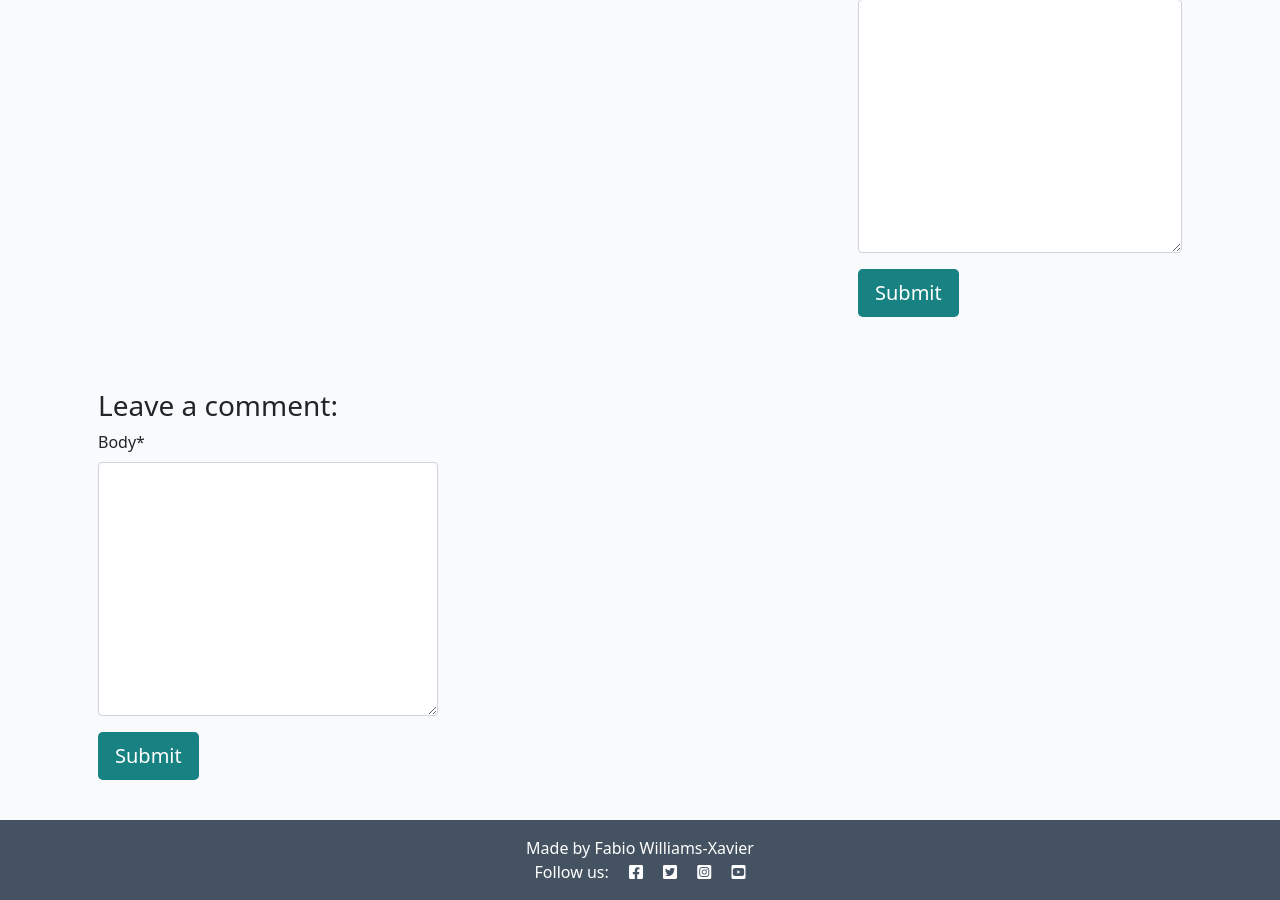
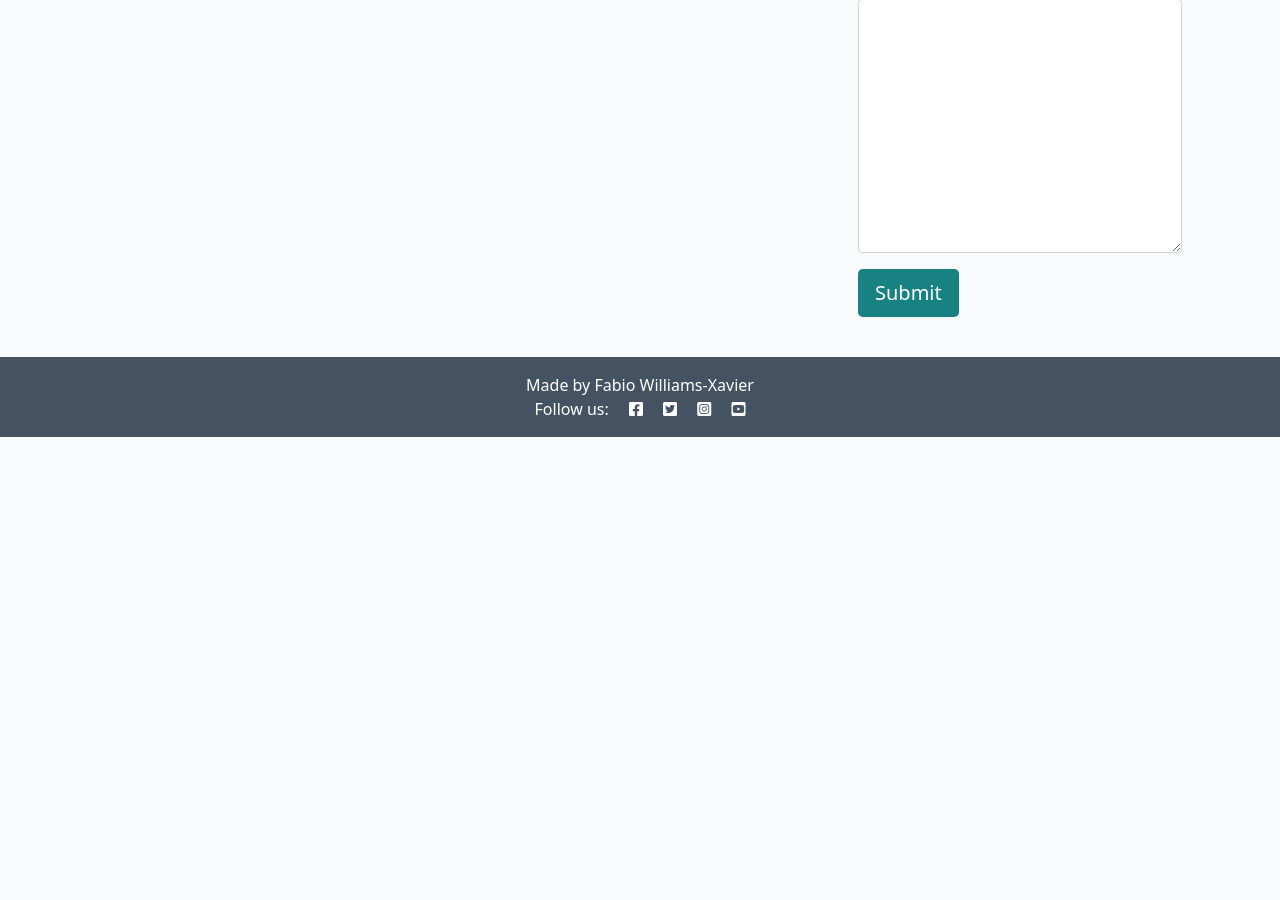
Before and after one commit to fabiowxavier/sandwich-lab, a Django app: template blog/templates/blog/post_detail.html in a window 1280 px wide. Shown: the part 690-1590 px from the top of the page. After the commit the page ends 1127 px from the top, so only its background shows below. Run offline with Django 4.2, Linux system fonts and the light colour scheme; the template is opened without the code that fills it: values that come from a table or form of the project are taken from there, others are empty; a user stored in the database is signed in; some libraries are stand-ins or nearby versions.

Commit message:
fix layout issue with comment section in post detail

```diff
--- a/blog/templates/blog/post_detail.html
+++ b/blog/templates/blog/post_detail.html
@@ -87,8 +87,10 @@
                     <p class="approval">This comment is awaiting approval</p>
                     {% endif %}
                     {% if user.is_authenticated and comment.author == user %}
-                    <button class="btn btn-edit" type="button" comment_id="{{ comment.id }}" alt="edit button" slug="{{ post.slug }}">Edit</button>
-                    <button class="btn btn-delete" type="button" alt="Delete button" onclick="window.location.href='{% url 'comment_delete' slug=post.slug comment_id=comment.id %}'">Delete</button>
+                    <button class="btn btn-edit" type="button" comment_id="{{ comment.id }}" alt="edit button"
+                        slug="{{ post.slug }}">Edit</button>
+                    <button class="btn btn-delete" type="button" alt="Delete button"
+                        onclick="window.location.href='{% url 'comment_delete' slug=post.slug comment_id=comment.id %}'">Delete</button>
                     {% endif %}
                 </div>
                 {% endfor %}
@@ -117,29 +119,6 @@
             </div>
         </div>
     </div>
-
-    <!-- Creating New Comments -->
-    <div class="col-md-4 card mb-4 mt-3">
-        <div class="card-body">
-            {% if user.is_authenticated %}
-            <h3>Leave a comment:</h3>
-            <form id="commentForm" method="post">
-                {% csrf_token %}
-                <!-- Add the form rendering here -->
-                {{ comment_form | crispy }}
-                <button type="submit" class="btn btn-signup btn-lg">
-                    {% if comment_form.instance.pk %}
-                    Update
-                    {% else %}
-                    Submit
-                    {% endif %}
-                </button>
-            </form>
-            {% else %}
-            <p>Log in to leave a comment</p>
-            {% endif %}
-        </div>
-    </div>
 </div>
 
 {% endblock content %}
```
Also changed, not shown: media/post_images/Bacon_Egg_and_Cheese.jpg (added), media/post_images/French_Dip.jpeg (added), media/post_images/blt.jpg (added). Lines whose indentation alone changed are shown as unchanged.
